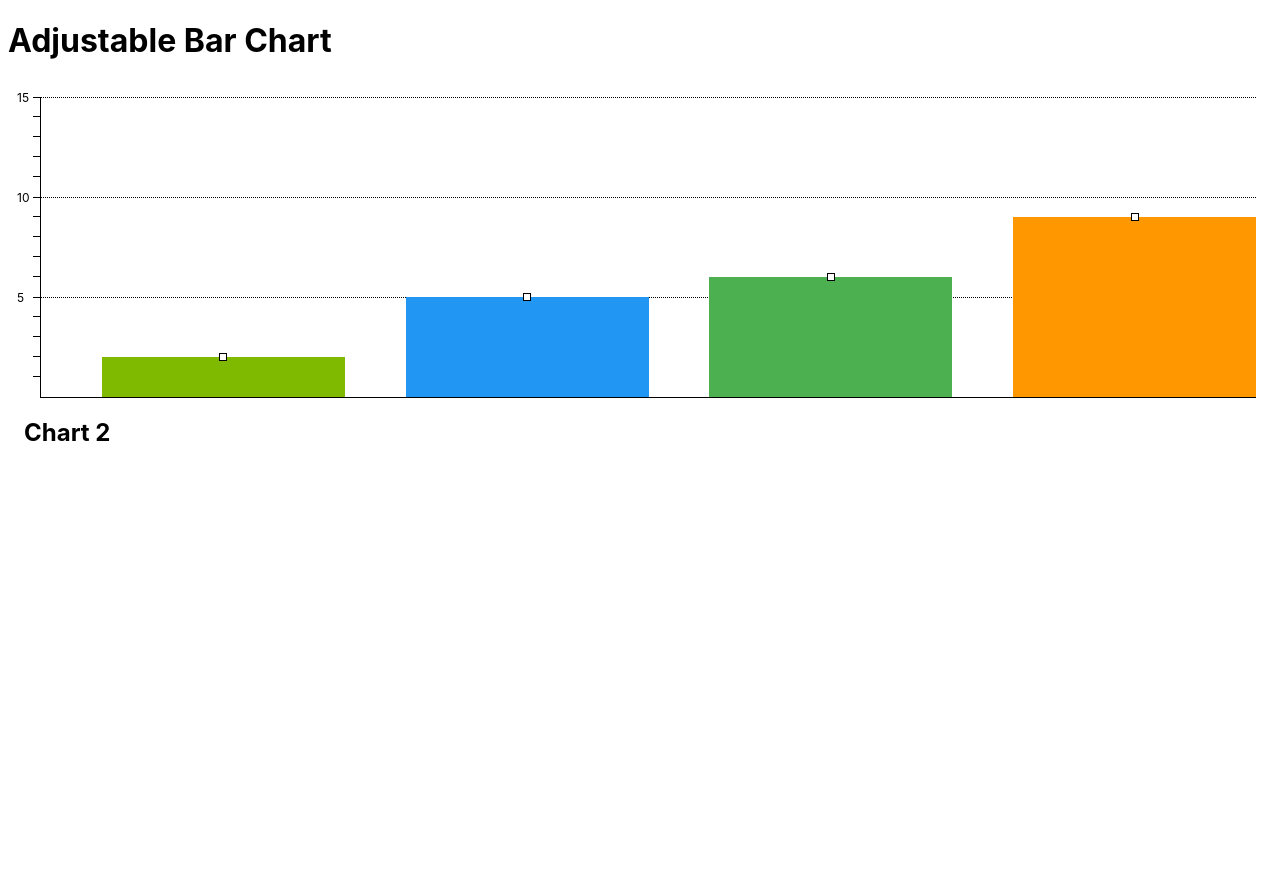
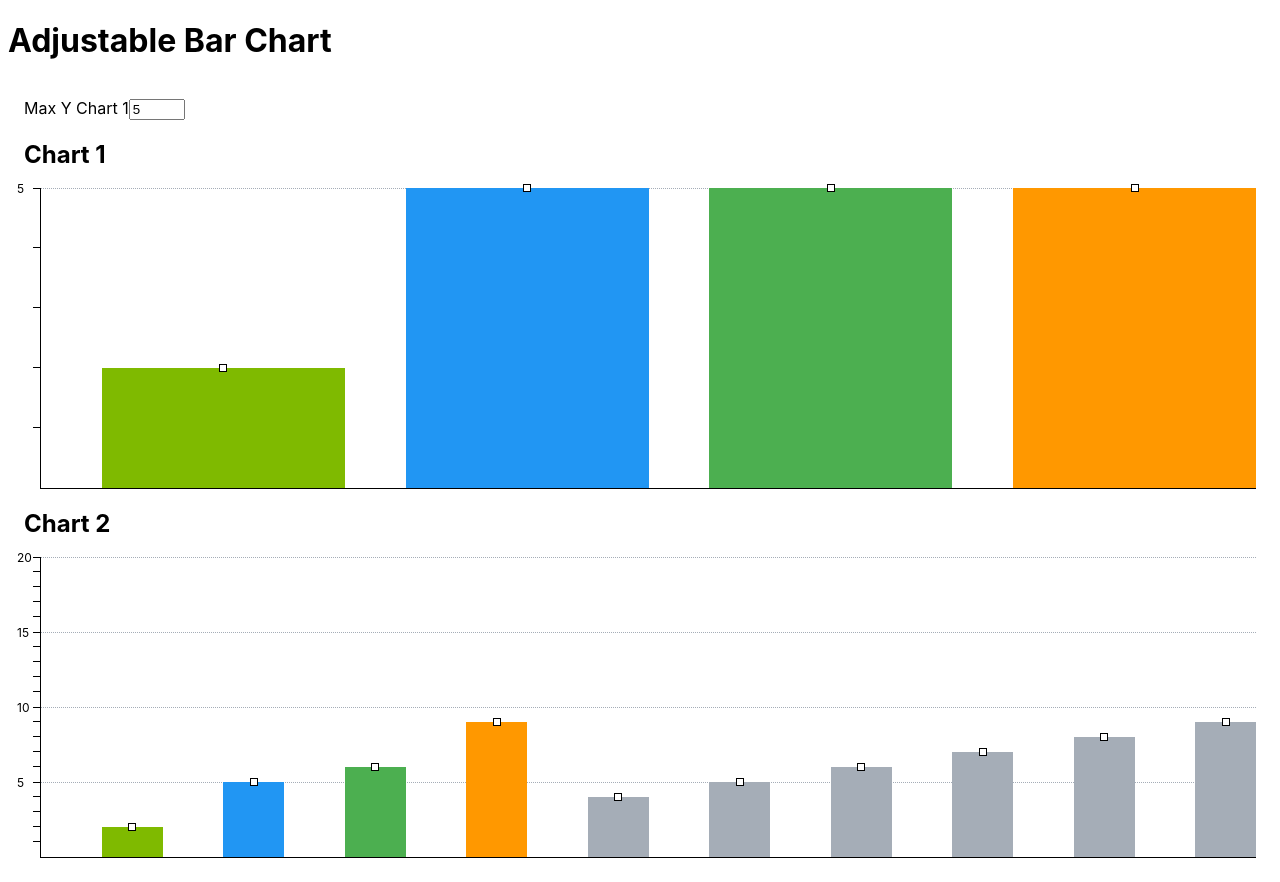
Before and after one commit to Zdend/interactive-chart-challenge, a React (Create React App) app: page / in a window 1280 px wide. Before the commit the page ends 800 px from the top, so only its background shows below. Built offline with nearby package versions, Linux system fonts and the light colour scheme.

Commit message:
refining dnd

```diff
--- a/src/components/AdjustableBarChart/AdjustableBarChart.tsx
+++ b/src/components/AdjustableBarChart/AdjustableBarChart.tsx
@@ -6,6 +6,7 @@ import ChartWrapper from './ChartWrapper';
 import ChartBar from './ChartBar';
 import { BASE_UNIT, COLORS } from '../../shared/theme';
 import throttle from 'lodash.throttle';
+import { range } from '../../shared/number';
 
 interface AdjustableBarChartProps {
     height?: number;
@@ -28,7 +29,8 @@ const AdjustableBarChart = ({
     barGutter,
     barColors,
 }: AdjustableBarChartProps) => {
-    const [ barValues, setBarValues ] = useState(getInitialBarValues(barCount, initialValues));
+    const [ barValues, setBarValues ] = useState(getInitialBarValues(barCount, initialValues, maxY));
+    const [ activeBar, setActiveBar ] = useState(null);
     const gridLines = new Array(maxY).fill(0).map((_, index) => index);
     const gridYHeight = height / maxY;
     const barWidth = (100 / barValues.length) - barGutter;
@@ -36,7 +38,7 @@ const AdjustableBarChart = ({
     const chartRef = useRef(null);
     const changeValue = useCallback((barIndex: number, value: number) => {
         setBarValues(barValues.map((presentValue, index) => index === barIndex ? value : presentValue));
-    }, [barValues, setBarValues]);
+    }, [barValues]);
 
     const onDrag = useCallback((e: React.DragEvent, barIndex: number) => {
         e.preventDefault();
@@ -46,22 +48,34 @@ const AdjustableBarChart = ({
 
         const chartBottom = chartRef.current.getBoundingClientRect().top + height;
         const barValue = Math.floor((chartBottom - e.clientY) / gridYHeight);
-        const adjustedBarValue = Math.min(Math.max(barValue, 0), maxY);
-        changeValue(barIndex, adjustedBarValue);
+        changeValue(barIndex, range(barValue, 0, maxY));
     }, [changeValue]);
+
+    const onKeyPress = useCallback((e: React.KeyboardEvent, barIndex: number) => {
+        let barValue = barValues[barIndex];
+        if (e.keyCode === 38) {
+            barValue++;
+        } else if(e.keyCode === 40) {
+            barValue--;
+        }
+        changeValue(barIndex, range(barValue, 0, maxY));
+    }, [changeValue])
 
     const onDragThrottled = useRef(onDrag);
     useEffect(() => {
-        onDragThrottled.current = throttle(onDrag, 200);
+        onDragThrottled.current = throttle(onDrag, 100);
     }, [onDrag])
+
+    const activeBarValue = activeBar ? barValues[activeBar] - 1 : -1;
 
     return (
         <ChartWrapper offsetLeft={offsetLeft}>
             <ChartGrid height={height} ref={chartRef}>
-                {gridLines.map((y) => <ChartGridLine
+                {gridLines.map((y, index) => <ChartGridLine
                     key={y}
                     label={`${y + 1}`}
-                    showLeadingLine={(y + 1) % 5 === 0}
+                    showLeadingLine={(y + 1) % 5 === 0 || index + 1 === gridLines.length}
+                    showActiveLine={activeBarValue === y}
                     height={gridYHeight}
                     y={y * gridYHeight}
                     offsetLeft={offsetLeft}
@@ -70,7 +84,10 @@ const AdjustableBarChart = ({
                     key={index}
                     position={index}
                     onDrag={onDragThrottled.current}
-                    color={barColors[index]}
+                    onKeyPress={onKeyPress}
+                    setActiveBar={setActiveBar}
+                    isActive={activeBar === index}
+                    color={barColors[index] || COLORS.GREY}
                     value={barValue * gridYHeight}
                     width={barWidth}
                     x={barGutter + index * barWidth + index * barGutter}
--- a/src/components/AdjustableBarChart/ChartBar.tsx
+++ b/src/components/AdjustableBarChart/ChartBar.tsx
@@ -8,9 +8,11 @@ interface ChartBarStyledProps {
     gutter: number;
     x: number;
     color: string;
+    isActive: boolean;
 }
 
 const ChartBarStyled = styled.div<ChartBarStyledProps>`
+    transition: height 30ms ease-in-out;
     ${({ width, value, x, color }) => `
         width: ${width}%;
         height: ${value}px;
@@ -23,9 +25,24 @@ const ChartBarStyled = styled.div<ChartBarStyledProps>`
 
 interface ChartBarHandleProps {
     width: number;
+    isActive: boolean;
 }
 
 const ChartBarHandle = styled.div<ChartBarHandleProps>`
+    height: 2px;
+    position: absolute;
+    width: 100%;
+    cursor: row-resize;
+    &:hover, &:focus {
+        background-color: black;
+        &::before {
+            border-width: 2px;
+        }
+    }
+
+    &::before {
+        content: " ";
+        display: block;
         position: absolute;
         left: calc(50% - ${BASE_UNIT}px);
         top: -${BASE_UNIT}px;
@@ -33,7 +50,7 @@ const ChartBarHandle = styled.div<ChartBarHandleProps>`
         height: ${BASE_UNIT * 2}px;
         width: ${BASE_UNIT * 2}px;
         border: 1px solid ${GRID_LINE_COLOR};
-    cursor: row-resize;
+    }
 `;
 
 interface ChartBarProps {
@@ -43,10 +60,25 @@ interface ChartBarProps {
     x: number;
     position: number;
     color: string;
+    isActive: boolean;
     onDrag: (e: React.DragEvent, position: number) => void;
+    onKeyPress: (e: React.KeyboardEvent, position: number) => void;
+    setActiveBar: (position: number) => void;
 }
 
-const ChartBar = ({ width, value, gutter, x, color, onDrag, position }: ChartBarProps) => {
+const ChartBar = ({
+    width,
+    value,
+    gutter,
+    x,
+    color,
+    onDrag,
+    onKeyPress,
+    position,
+    setActiveBar,
+    isActive
+}: ChartBarProps) => {
+
     return (
         <ChartBarStyled
             width={width}
@@ -54,22 +86,37 @@ const ChartBar = ({ width, value, gutter, x, color, onDrag, position }: ChartBar
             gutter={gutter}
             x={x}
             color={color}
+            isActive={isActive}
         >
             <ChartBarHandle
                 width={width}
+                isActive={isActive}
+                tabIndex={0}
                 draggable
-                onDragStart={e => e.dataTransfer.effectAllowed = 'move'}
+                onDragStart={e => {
+                    setActiveBar(position);
+                    e.dataTransfer.setData('text/plain', `${position}`);
+                    e.dataTransfer.effectAllowed = 'none';
+                }}
+                // onDragEnter={e => {
+
+                //     e.dataTransfer.effectAllowed = DND_EFFECT;
+                //     e.dataTransfer.dropEffect = DND_EFFECT;
+                // }}
                 onDrag={(e) => {
+                    e.persist();
                     onDrag(e, position);
+                    // e.dataTransfer.effectAllowed = DND_EFFECT;
+                    // e.dataTransfer.dropEffect = DND_EFFECT;
                 }}
-                // onDrop={(e) => {
-                //     e.preventDefault();
-                //     e.dataTransfer.dropEffect = 'move';
-                // }}
-                onDragOver={e => {
-                    e.dataTransfer.dropEffect = 'move';
-                    e.preventDefault();
+                onDragEnd={e => {
+                    setActiveBar(null);
                 }}
+                onKeyDown={e => {
+                    setActiveBar(position);
+                    onKeyPress(e, position);
+                }}
+                onKeyUp={() => setActiveBar(null)}
             // onDragLeave={e => console.log(e.dataTransfer.getData('text/plain'))}
             />
         </ChartBarStyled>
--- a/src/components/AdjustableBarChart/ChartGridLine.tsx
+++ b/src/components/AdjustableBarChart/ChartGridLine.tsx
@@ -1,6 +1,6 @@
 import React from 'react';
 import styled from '@emotion/styled';
-import { GRID_LINE_COLOR, REM, BASE_UNIT } from '../../shared/theme';
+import { GRID_LINE_COLOR, REM, BASE_UNIT, COLORS } from '../../shared/theme';
 
 const LABEL_FONT_SIZE = BASE_UNIT * 3;
 
@@ -8,13 +8,15 @@ interface ChartGridLineStyledProps {
     height: number;
     y: number;
     showLeadingLine: boolean;
+    showActiveLine: boolean;
 }
 
 const ChartGridLineStyled = styled.div<ChartGridLineStyledProps>`
-    ${({ height, y, showLeadingLine }) => `
+    ${({ height, y, showLeadingLine, showActiveLine }) => `
     height: ${height}px;
     bottom: ${y}px;
-    ${showLeadingLine ? `border-top: 1px dotted ${GRID_LINE_COLOR}`: ''};
+    ${showLeadingLine ? `border-top: 1px dotted ${COLORS.GREY}`: ''};
+    ${showActiveLine ? `border-top: 1px dotted ${GRID_LINE_COLOR}`: ''};
     `}
     width: 100%;
     position: absolute;
@@ -54,13 +56,27 @@ interface ChartGridLineProps {
     offsetLeft: number;
     y: number;
     showLeadingLine: boolean;
+    showActiveLine: boolean;
     label: JSX.Element | string;
 }
 
-const ChartGridLine = ({ height, y, offsetLeft, showLeadingLine, label }: ChartGridLineProps) => {
+const ChartGridLine = ({ height, y, offsetLeft, showLeadingLine, showActiveLine, label }: ChartGridLineProps) => {
+    return (
+        <ChartGridLineStyled
+            {...{ height, y, showLeadingLine, showActiveLine }}
+            onDragOver={e => {
+                e.preventDefault();
 
-    return (
-        <ChartGridLineStyled {...{ height, y, showLeadingLine }}>
+            }}
+            onDragEnter={e => {
+                const barIndex = e.dataTransfer.getData('text/plain');
+                console.log('enter', barIndex);
+            }}
+            onDrop={e => {
+                const barIndex = e.dataTransfer.getData('text/plain');
+                console.log('drop', barIndex);
+                e.dataTransfer.clearData();
+            }}>
             <ChartGridLineAxis offsetLeft={offsetLeft}>
                 {showLeadingLine ? <ChartGridLineAxisLabel offsetLeft={offsetLeft}>{label}</ChartGridLineAxisLabel> : null}
             </ChartGridLineAxis>
--- a/src/components/AdjustableBarChart/utils.ts
+++ b/src/components/AdjustableBarChart/utils.ts
@@ -1,5 +1,10 @@
-export const getInitialBarValues = (barCount: number, initialValues: number[]): number[] => {
+import { range } from '../../shared/number';
+
+export const getInitialBarValues = (barCount: number, initialValues: number[], maxY: number): number[] => {
     return new Array(barCount)
         .fill(0)
-        .map((item, index) => typeof initialValues[index] === 'number' ? initialValues[index] : item);
+        .map((item, index) => {
+            const value = typeof initialValues[index] === 'number' ? initialValues[index] : index;
+            return range(value, 0, maxY);
+        });
 }
--- /dev/null
+++ b/src/shared/number.ts
@@ -0,0 +1,6 @@
+/**
+ * Returns value within the specified range
+ */
+export const range = (value: number, min: number, max: number): number => {
+    return Math.min(Math.max(value, min), max);
+}
--- a/src/views/AdjustableChartView.tsx
+++ b/src/views/AdjustableChartView.tsx
@@ -1,13 +1,25 @@
-import React from 'react';
+import React, { useState } from 'react';
 import BasicLayout from '../components/BasicLayout';
 import AdjustableBarChart from '../components/AdjustableBarChart';
 
 
 const AdjustableChartView = () => {
+    const [ chart1Y, setChart1Y ] = useState(5);
     return (
         <BasicLayout title="Adjustable Bar Chart">
-            <AdjustableBarChart />
+            <label htmlFor="input-chart1y">Max Y Chart 1</label>
+            <input
+                id="input-chart1y"
+                type="number"
+                max={50}
+                min={5}
+                value={chart1Y}
+                onChange={(e) => setChart1Y(parseInt(e.target.value, 10) || 15)}
+            />
+            <h2>Chart 1</h2>
+            <AdjustableBarChart maxY={chart1Y} />
             <h2>Chart 2</h2>
+            <AdjustableBarChart maxY={20} barCount={10} />
         </BasicLayout>
     );
 };
```
Lines whose indentation alone changed are shown as unchanged.
